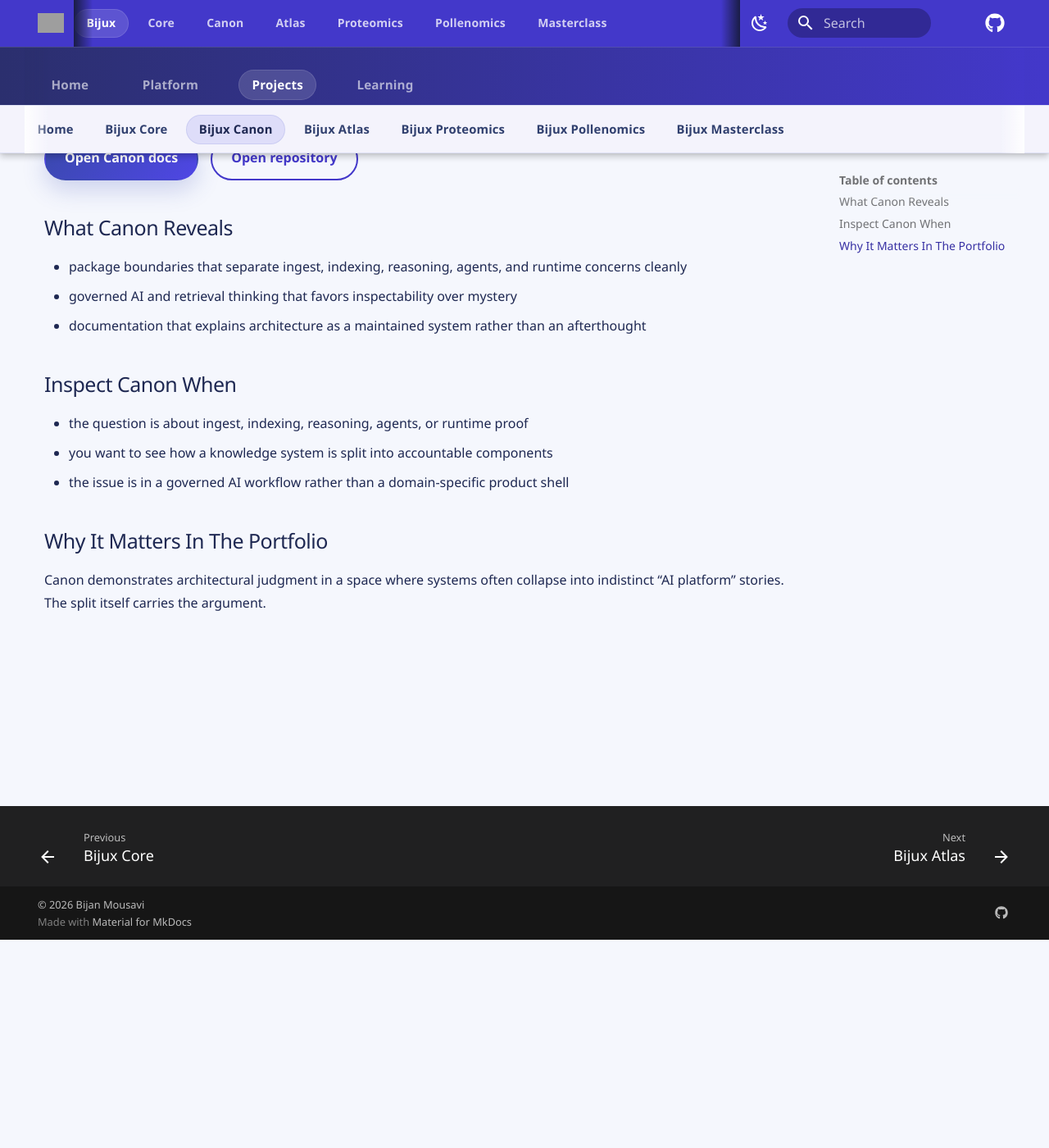
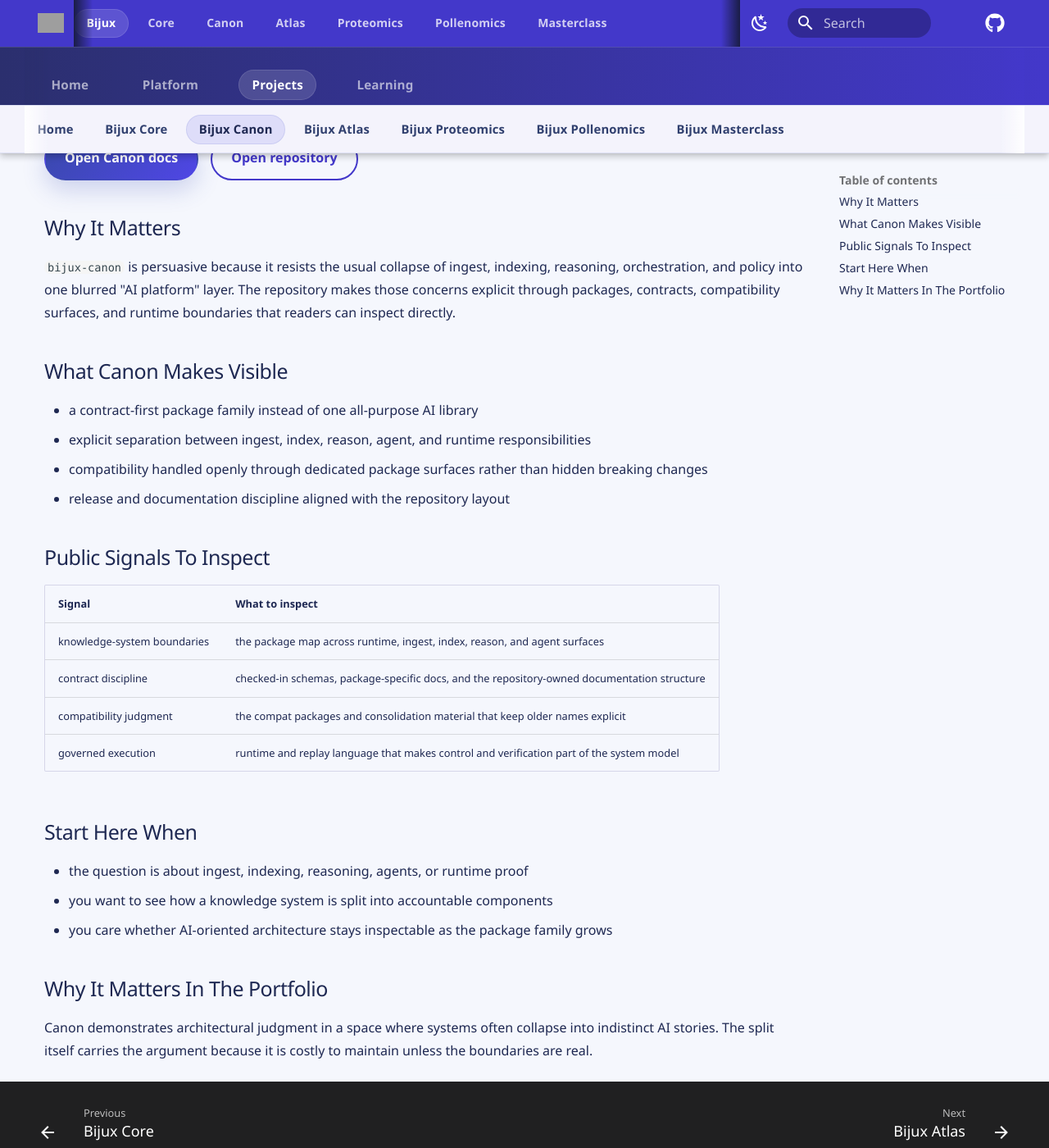
Before and after one commit to bijux/bijux.github.io, an MkDocs documentation site: the page built from docs/projects/bijux-canon.md, in a window 1280 px wide and 1400 px high, scrolled down 254 px. Shown: the whole window at 82% size. Built offline with MkDocs 1.6.1 and Material for MkDocs 9.7.7, drawn with Linux system fonts in a browser that asks for light colours; comment, search, counter and statistics services are not loaded; grey boxes are pictures that could not be loaded.

Commit message:
feat(projects): elevate platform repository case studies

```diff
--- a/docs/projects/bijux-atlas.md
+++ b/docs/projects/bijux-atlas.md
@@ -19,13 +19,31 @@ and operational visibility.
 <a class="md-button" href="https://github.com/bijux/bijux-atlas">Open repository</a>
 </div>
 
-## What Atlas Reveals
+## Why It Matters
 
-- data and service surfaces designed as maintained product interfaces
-- operational reporting, validation, and docs-quality behavior treated as part of delivery
-- engineering attention to both machine-readable artifacts and human-readable operating context
+`bijux-atlas` is where the portfolio shows data-service work as an
+operated product surface rather than a loose data tool. The repository
+publishes a CLI, server, OpenAPI export surface, and maintainer control
+plane around governed genomics dataset delivery and immutable query
+artifacts.
 
-## Inspect Atlas When
+## What Atlas Makes Visible
+
+- API and dataset delivery treated as first-class product interfaces
+- immutable artifact thinking instead of ad hoc mutable dataset handling
+- docs-aware validation, operational reporting, and control-plane behavior as part of delivery
+- explicit runtime surfaces: CLI, server, OpenAPI export, and maintainer tooling
+
+## Public Signals To Inspect
+
+| Signal | What to inspect |
+| --- | --- |
+| service architecture | the split between CLI, server, OpenAPI export, and maintainer control plane |
+| data delivery posture | immutable dataset and artifact language in the docs and README |
+| operational seriousness | ops, configs, reporting, and documentation validation behavior |
+| public proof | the handbook structure and published docs site that route into concrete service surfaces |
+
+## Start Here When
 
 - the question is about API delivery, dataset publishing, or service behavior
 - you are tracing docs UX checks, ops validation, or operational evidence
--- a/docs/projects/bijux-canon.md
+++ b/docs/projects/bijux-canon.md
@@ -19,20 +19,38 @@ decomposition around AI and knowledge workflows.
 <a class="md-button" href="https://github.com/bijux/bijux-canon">Open repository</a>
 </div>
 
-## What Canon Reveals
+## Why It Matters
 
-- package boundaries that separate ingest, indexing, reasoning, agents, and runtime concerns cleanly
-- governed AI and retrieval thinking that favors inspectability over mystery
-- documentation that explains architecture as a maintained system rather than an afterthought
+`bijux-canon` is persuasive because it resists the usual collapse of
+ingest, indexing, reasoning, orchestration, and policy into one blurred
+"AI platform" layer. The repository makes those concerns explicit
+through packages, contracts, compatibility surfaces, and runtime
+boundaries that readers can inspect directly.
 
-## Inspect Canon When
+## What Canon Makes Visible
+
+- a contract-first package family instead of one all-purpose AI library
+- explicit separation between ingest, index, reason, agent, and runtime responsibilities
+- compatibility handled openly through dedicated package surfaces rather than hidden breaking changes
+- release and documentation discipline aligned with the repository layout
+
+## Public Signals To Inspect
+
+| Signal | What to inspect |
+| --- | --- |
+| knowledge-system boundaries | the package map across runtime, ingest, index, reason, and agent surfaces |
+| contract discipline | checked-in schemas, package-specific docs, and the repository-owned documentation structure |
+| compatibility judgment | the compat packages and consolidation material that keep older names explicit |
+| governed execution | runtime and replay language that makes control and verification part of the system model |
+
+## Start Here When
 
 - the question is about ingest, indexing, reasoning, agents, or runtime proof
 - you want to see how a knowledge system is split into accountable components
-- the issue is in a governed AI workflow rather than a domain-specific product shell
+- you care whether AI-oriented architecture stays inspectable as the package family grows
 
 ## Why It Matters In The Portfolio
 
 Canon demonstrates architectural judgment in a space where systems often
-collapse into indistinct “AI platform” stories. The split itself carries
-the argument.
+collapse into indistinct AI stories. The split itself carries the
+argument because it is costly to maintain unless the boundaries are real.
--- a/docs/projects/bijux-core.md
+++ b/docs/projects/bijux-core.md
@@ -19,19 +19,37 @@ machinery that should remain stable beneath higher-level products.
 <a class="md-button" href="https://github.com/bijux/bijux-core">Open repository</a>
 </div>
 
-## What Core Reveals
+## Why It Matters
 
+`bijux-core` is where the portfolio becomes harder to dismiss as
+presentation. The repository owns the command runtime and DAG execution
+backbone that higher-level systems depend on, while keeping governance,
+evidence, and release discipline visible in the same public surface.
+
+## What Core Makes Visible
+
+- two distinct products with shared governance: `bijux-cli` and `bijux-dag`
 - command and runtime thinking that is explicit rather than hidden in scripts
-- repository-wide governance, evidence, and release posture
-- a preference for bounded operational surfaces over loose utility sprawl
+- evidence, release, and repository control surfaces treated as first-class concerns
+- crate and package boundaries that keep execution, artifacts, and governance legible
 
-## Inspect Core When
+## Public Signals To Inspect
+
+| Signal | What to inspect |
+| --- | --- |
+| runtime authority | the CLI and DAG handbooks, plus the crate split across runtime, artifacts, and app layers |
+| repository discipline | release flows, evidence surfaces, and maintainer control-plane material |
+| product boundaries | the fact that `bijux-cli` and `bijux-dag` are separate products under one governance backbone |
+| traceability | public docs, tagged releases, and repository-owned operating rules that align with the code layout |
+
+## Start Here When
 
 - the question is about CLI behavior, DAG execution, runtime control, or release discipline
 - you want the strongest public evidence of platform engineering structure
-- the answer likely lives in contracts, validation flows, or repository-owned operating rules
+- you care whether governance and release posture are visible instead of implied
 
 ## Why It Matters In The Portfolio
 
 Core shows that the rest of the portfolio is not resting on vague
-infrastructure claims. The backbone is visible, named, and inspectable.
+infrastructure claims. The backbone is visible, named, and inspectable,
+which makes the higher-level product work more credible.
```
Also changed, not shown: docs/projects/index.md (+15 -4 lines).
